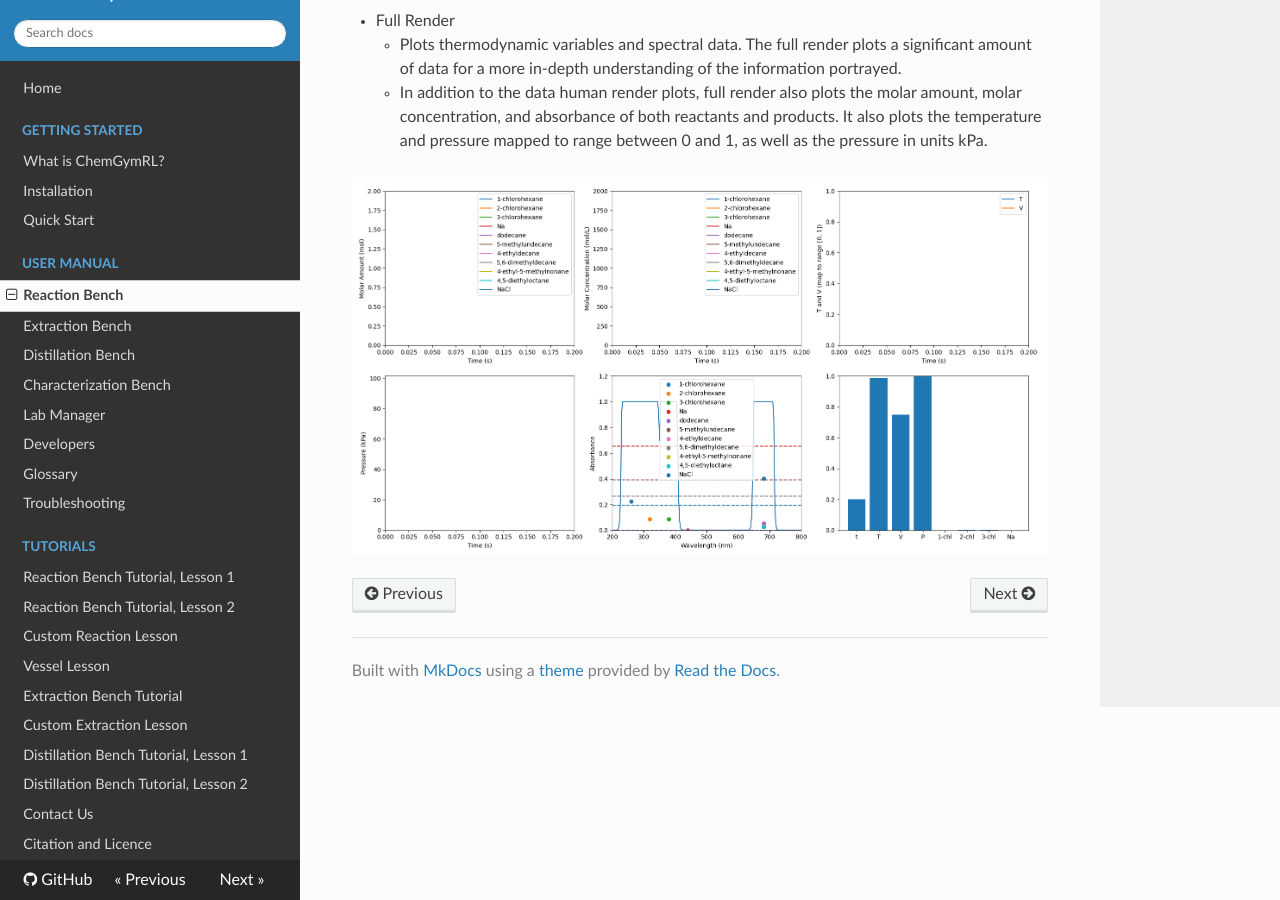
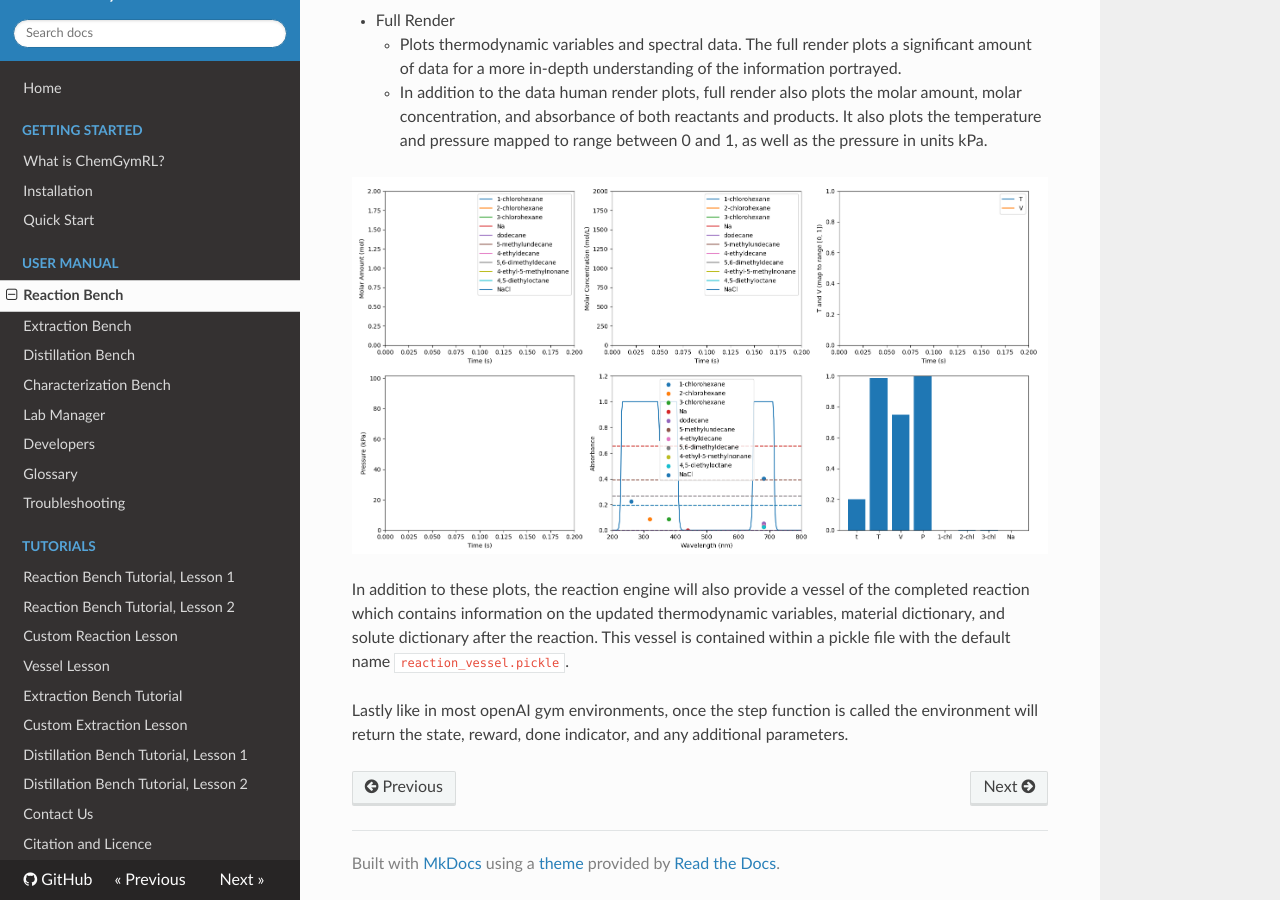
Before and after one commit to chemgymrl/chemgymrl, an MkDocs documentation site: the page built from docs/reaction.md, in a window 1280 px wide and 900 px high, scrolled down 2635 px. Built offline with MkDocs 1.6.1, drawn with Linux system fonts in a browser that asks for light colours; nearby versions of some CDN libraries.

Commit message:
update reaction.md

```diff
--- a/docs/reaction.md
+++ b/docs/reaction.md
@@ -47,3 +47,10 @@ being performed by the agent. There are two main plot modes:
     1, as well as the pressure in units kPa.
 
 ![full render output](../tutorial_figures/full_render_reaction.png)
+
+In addition to these plots, the reaction engine will also provide a vessel of the completed reaction which contains
+information on the updated thermodynamic variables, material dictionary, and solute dictionary after the reaction. This
+vessel is contained within a pickle file with the default name `reaction_vessel.pickle`.
+
+Lastly like in most openAI gym environments, once the step function is called the environment will return the state,
+reward, done indicator, and any additional parameters.
```
